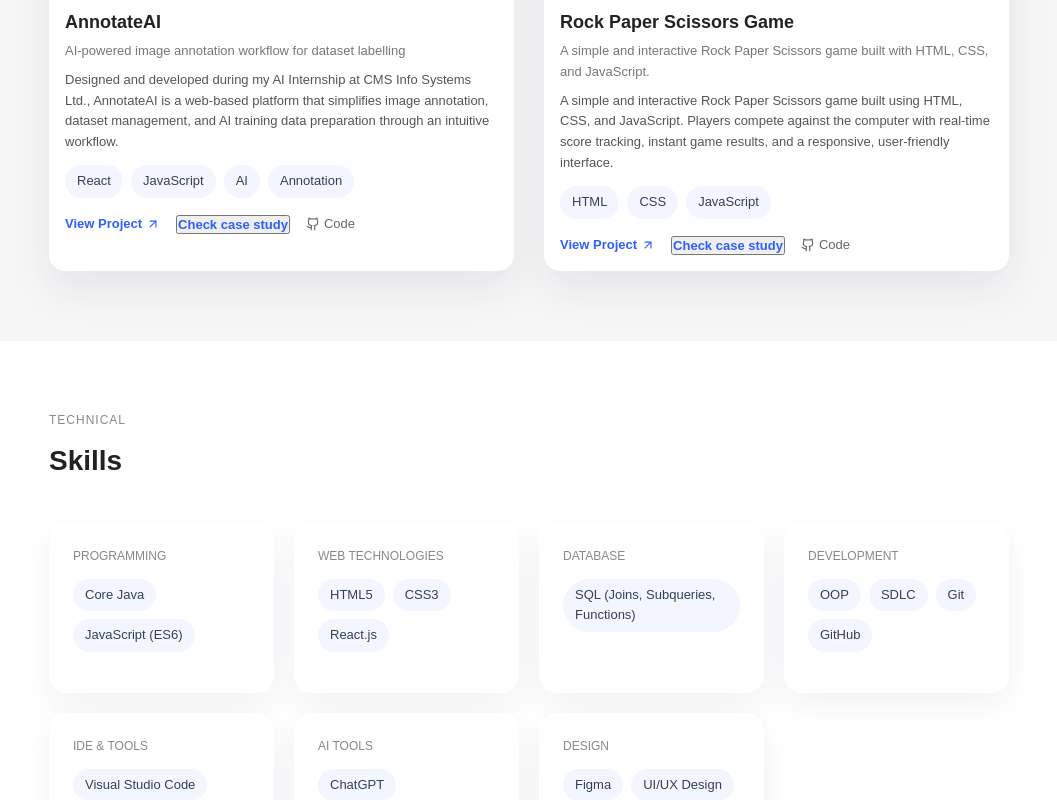
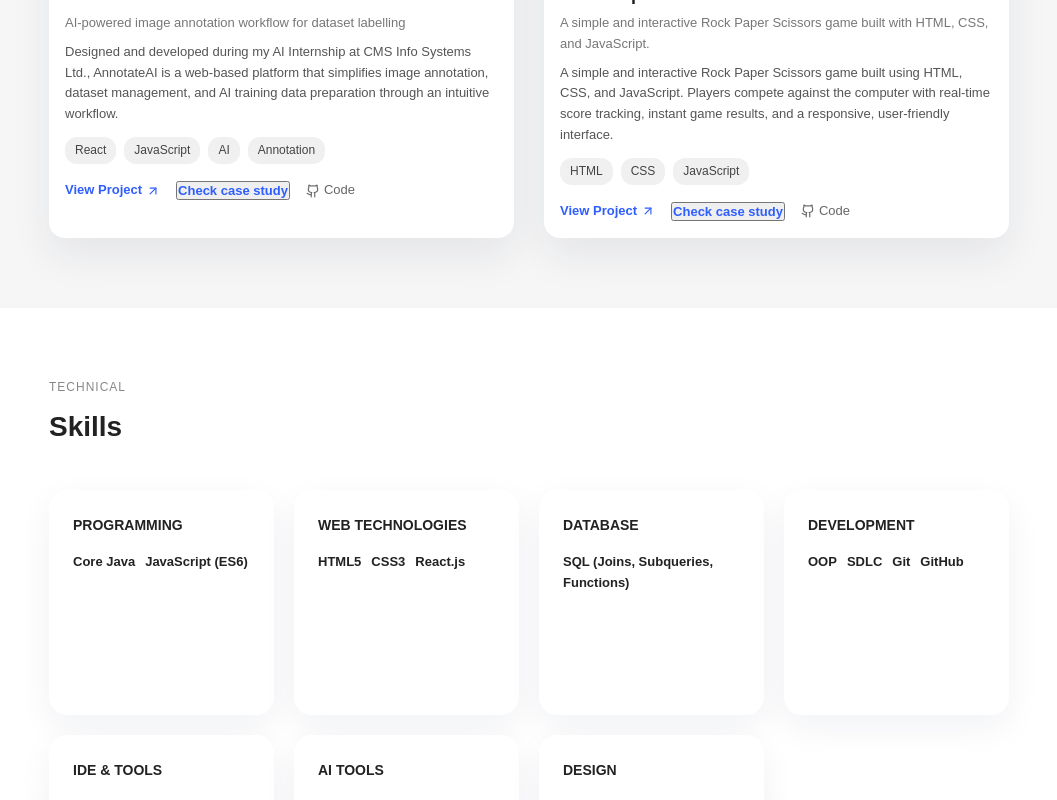
Before and after one commit to mayureshkadav/mayuresh-kadav-portfolio, a React (Vite) app: page / in a window 1280 px wide. Shown: the part 3240-4040 px from the top of the page, without its empty margins (111-1168 px from the left). Built offline with nearby package versions, Linux system fonts and the light colour scheme.

Commit message:
Update mobile internship and project skill container styling

```diff
--- a/src/App.css
+++ b/src/App.css
@@ -461,23 +461,59 @@ section {
   background-color: #ffffff;
   border-radius: 18px;
   padding: 24px;
-  min-height: 170px;
   box-shadow: 0 12px 35px rgba(20, 33, 77, 0.06);
-}
-
-.tag-chip {
-  font-size: 13px;
-  background-color: #f3f6ff;
-  color: #334155;
-  padding: 6px 12px;
-  border-radius: 999px;
+  aspect-ratio: 1 / 1;
+  display: grid;
+  grid-template-rows: auto 1fr;
 }
 
 .skill-card-title {
-  font-size: 12px;
+  font-size: 14px;
   text-transform: uppercase;
-  color: #888888;
-  margin-bottom: 12px;
+  color: #222222;
+  font-weight: 700;
+  margin-bottom: 16px;
+}
+
+.skill-card .tag-list {
+  display: flex;
+  flex-wrap: wrap;
+  gap: 10px;
+  align-items: flex-start;
+}
+
+.skill-card .tag-chip {
+  font-size: 13px;
+  font-weight: 700;
+  color: #222222;
+  background: transparent;
+  border-radius: 0;
+  padding: 0;
+}
+
+.skill-card .tag-chip::after {
+  content: "";
+}
+
+@media (max-width: 768px) {
+  .skills-grid {
+    grid-template-columns: repeat(2, minmax(0, 1fr));
+  }
+}
+
+@media (max-width: 560px) {
+  .skills-grid {
+    grid-template-columns: repeat(2, minmax(0, 1fr));
+    gap: 16px;
+  }
+
+  .skill-card {
+    padding: 18px;
+  }
+
+  .skill-card-title {
+    font-size: 15px;
+  }
 }
 
 @media (max-width: 768px) {
@@ -1016,6 +1052,40 @@ footer {
     grid-template-columns: 1fr;
   }
 
+  .skill-card {
+    aspect-ratio: 1 / 1;
+    display: grid;
+    grid-template-rows: auto 1fr;
+    padding: 20px;
+    min-height: unset;
+  }
+
+  .skill-card-title {
+    font-size: 16px;
+    font-weight: 700;
+    margin-bottom: 18px;
+    color: #222;
+  }
+
+  .tag-list {
+    display: block;
+    gap: 10px;
+  }
+
+  .tag-chip {
+    background-color: transparent;
+    color: #222;
+    font-weight: 700;
+    padding: 0;
+    border-radius: 0;
+    display: inline;
+  }
+
+  .tag-chip:not(:last-child)::after {
+    content: " • ";
+    color: #999;
+  }
+
   .contact-buttons {
     flex-direction: column;
     align-items: stretch;
@@ -1129,6 +1199,25 @@ footer {
     padding: 10px 12px;
     border-radius: 16px;
     width: 100%;
+  }
+
+  .internship-card .tag-list,
+  .project-body .tag-list {
+    background: #f7f9ff;
+    border: 1px solid #dce5f1;
+    border-radius: 18px;
+    padding: 16px;
+    gap: 12px;
+    grid-template-columns: repeat(2, minmax(0, 1fr));
+  }
+
+  .internship-card .tag-chip,
+  .project-body .tag-chip {
+    background: transparent;
+    border-radius: 0;
+    padding: 0;
+    text-align: left;
+    width: auto;
   }
 }
 
```
